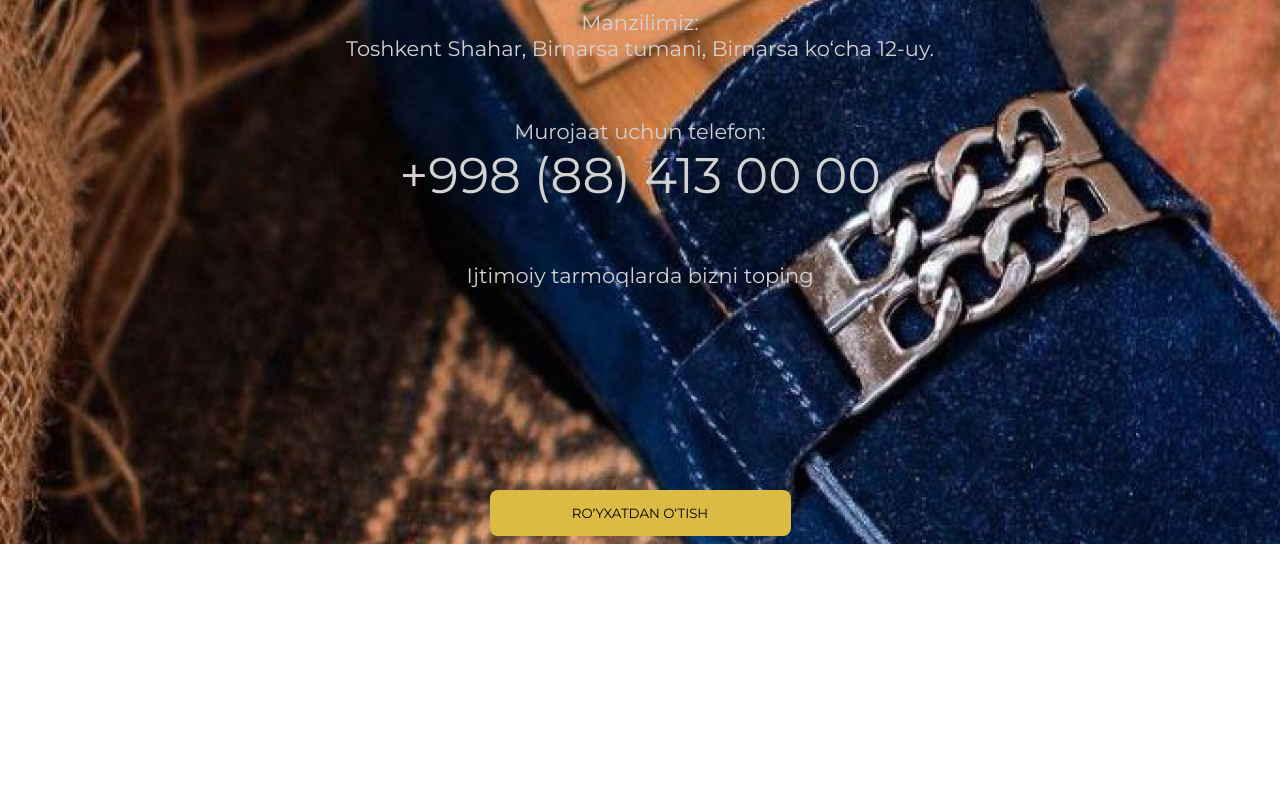
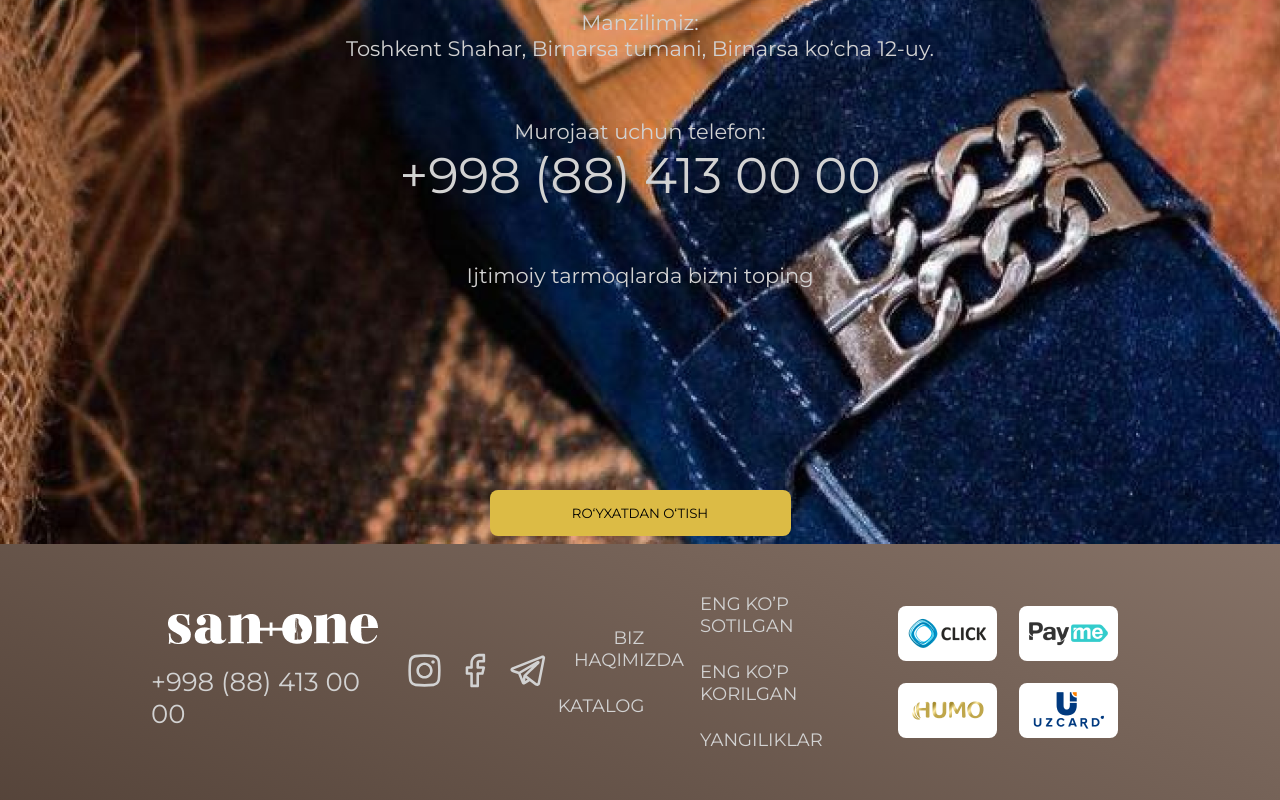
Before and after one commit to hasanboy2008/Progect-SAN-ONE, a React (Create React App) app: page / in a window 1280 px wide. Shown: the part 2617-3417 px from the top of the page. Before the commit the page ends 3161 px from the top, so only its background shows below. Built offline with nearby package versions, Linux system fonts and the light colour scheme; no server answers.

Commit message:
basket mediasini yukladim

```diff
--- a/src/components/Main/Main.js
+++ b/src/components/Main/Main.js
@@ -23,7 +23,7 @@ export function Main(){
 
     return (
       <div className="main">
-        {/* <Navbar /> */}
+        <Navbar />
         {/* // barcha pageslar */}
         <Routes>
           <Route path="/" element={<Home />} />
@@ -40,7 +40,7 @@ export function Main(){
           <Route path="/all" element={<All />} />
         </Routes>
         <Config />
-        {/* <Futter /> */}
+        <Futter />
       </div>
     );
 }
```
